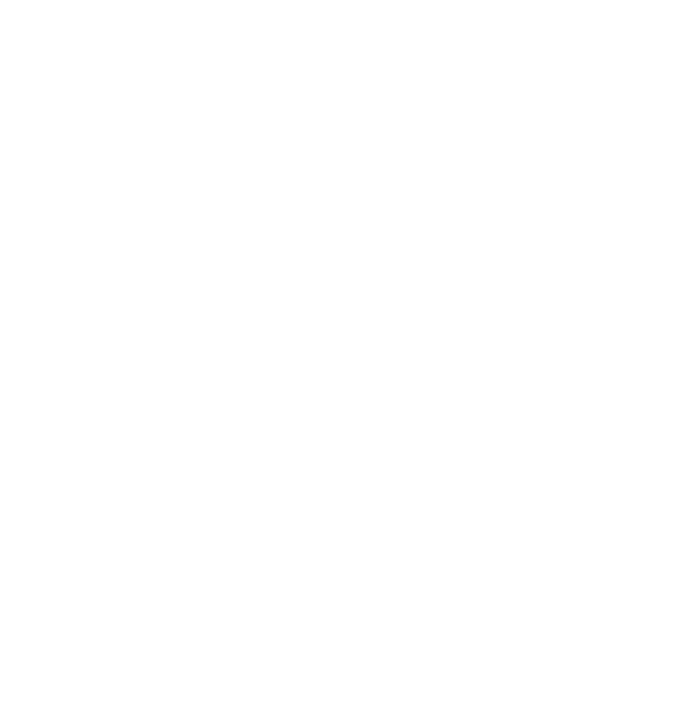
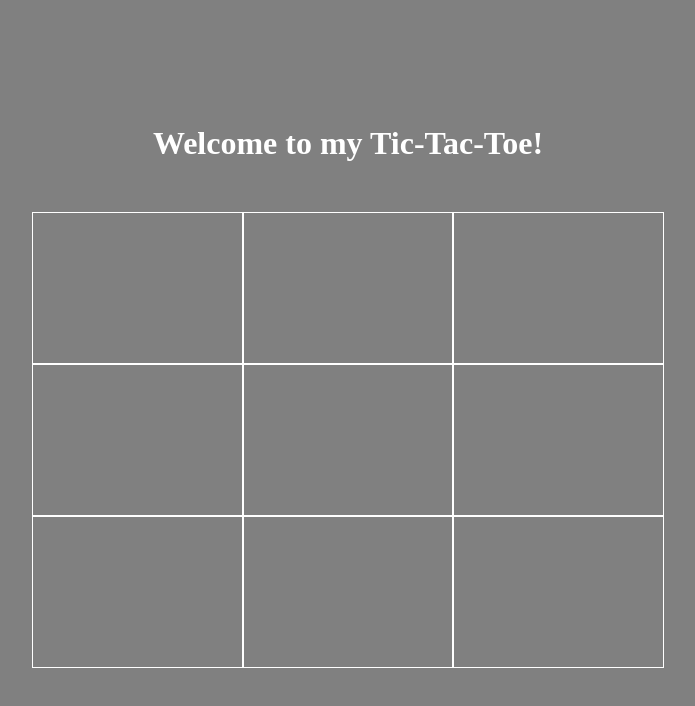
Before and after one commit to Danielg99/Tic-Tac-Toe, a plain HTML site: page index.html in a window 1280 px wide. Shown: the whole page, without its empty margins (292-987 px from the left). Drawn offline with nearby package versions, Linux system fonts and the light colour scheme.

Commit message:
Add style

```diff
--- a/index.html
+++ b/index.html
@@ -8,8 +8,17 @@
     <title>Tic-Tac-Toe</title>
 </head>
 <body>
+    <H1 id="title">Welcome to my Tic-Tac-Toe!</H1>
     <div id="content">
-
+        <div class="cell"></div>
+        <div class="cell"></div>
+        <div class="cell"></div>
+        <div class="cell"></div>
+        <div class="cell"></div>
+        <div class="cell"></div>
+        <div class="cell"></div>
+        <div class="cell"></div>
+        <div class="cell"></div>
     </div>
     <script src="script.js"></script>
     <script
--- a/style.css
+++ b/style.css
@@ -0,0 +1,28 @@
+body {
+    background-color: grey;
+    text-align: center;
+}
+
+#title{
+    margin-top: 125px;
+    color: white;
+}
+
+#content {
+    height: 450px;
+    width: 50%;
+    /* border: 1px solid white; */
+    margin: auto;
+    margin-top: 50px;
+}
+
+.cell {
+    width: 33%;
+    height: 150px;
+    float: left;
+    border: 1px solid white;
+}
+
+.cell:hover {
+    background-color: rgb(195, 195, 195);
+}
```
